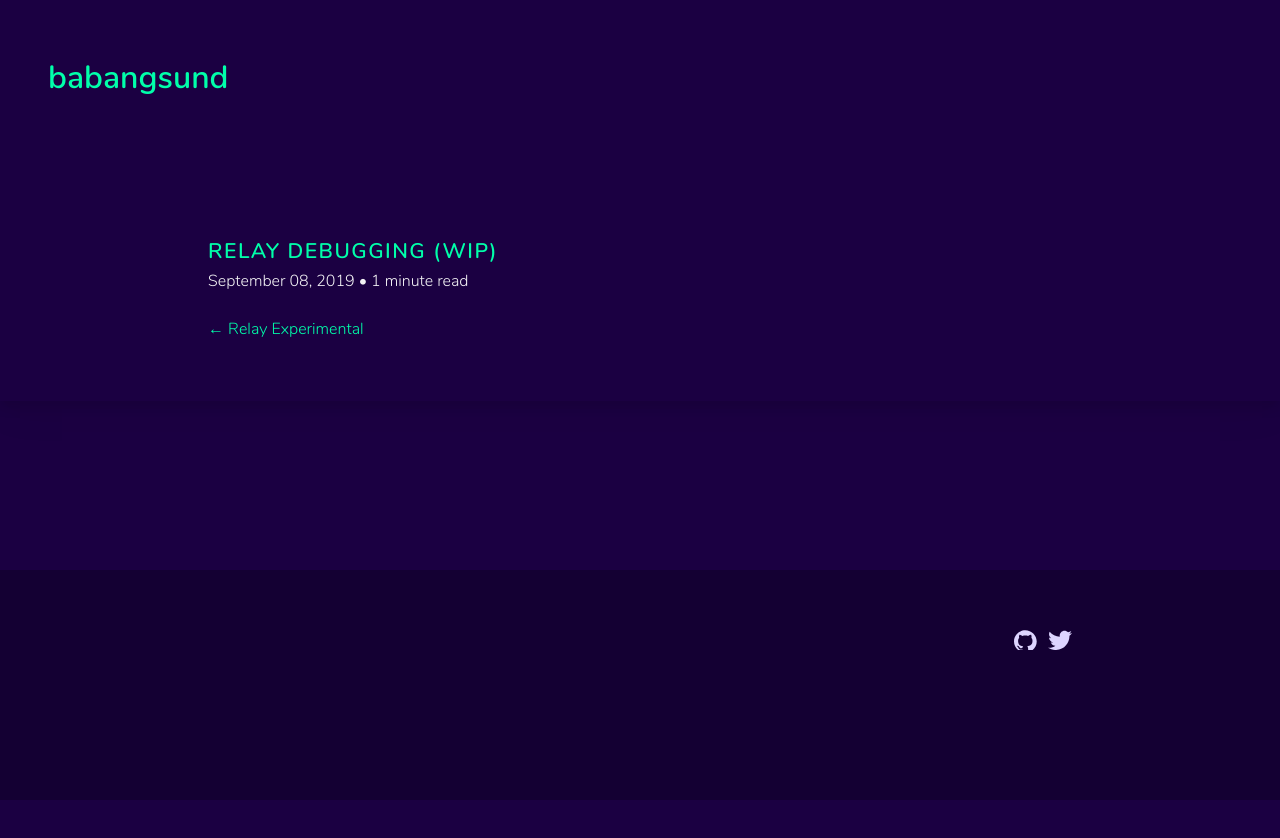
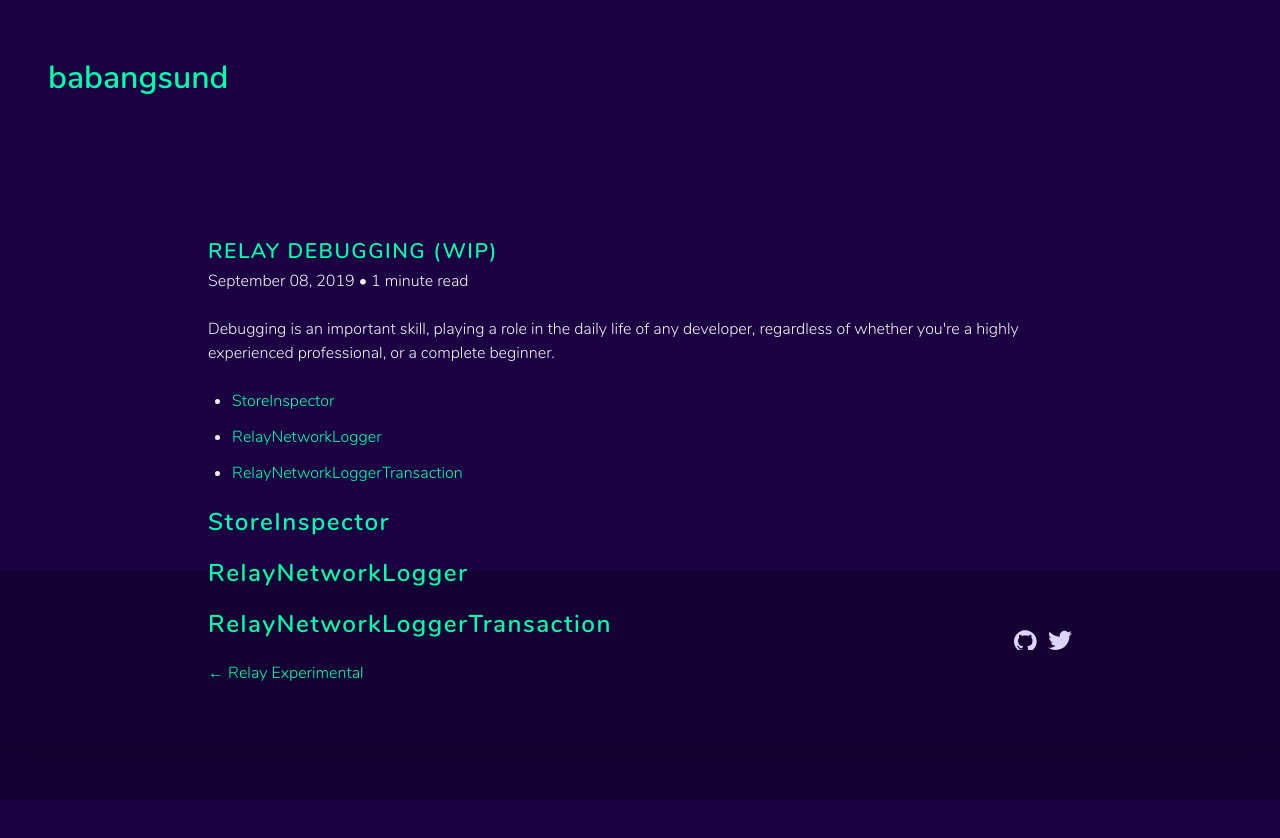
Before and after one commit to babangsund/babangsund.com, a Gatsby site: page /relay_debugging/ in a window 1280 px wide. Before the commit the page ends 800 px from the top, so only its background shows below. Built offline with nearby package versions, Linux system fonts and the light colour scheme; Gatsby itself is replaced by a stand-in of ours; some packages are replaced by stand-ins of ours.

Commit message:
relay_debugging spoiler; table of contents

```diff
--- a/src/blog/relay_debugging.md
+++ b/src/blog/relay_debugging.md
@@ -4,3 +4,16 @@ date: "2019-09-08"
 excerpt: "Inspect and log"
 published: true
 ---
+
+Debugging is an important skill, playing a role in the daily life of any developer,
+regardless of whether you're a highly experienced professional, or a complete beginner.
+
+- [StoreInspector](#StoreInspector)
+- [RelayNetworkLogger](#RelayNetworkLogger)
+- [RelayNetworkLoggerTransaction](#RelayNetworkLoggerTransaction)
+
+## StoreInspector
+
+## RelayNetworkLogger
+
+## RelayNetworkLoggerTransaction
```
